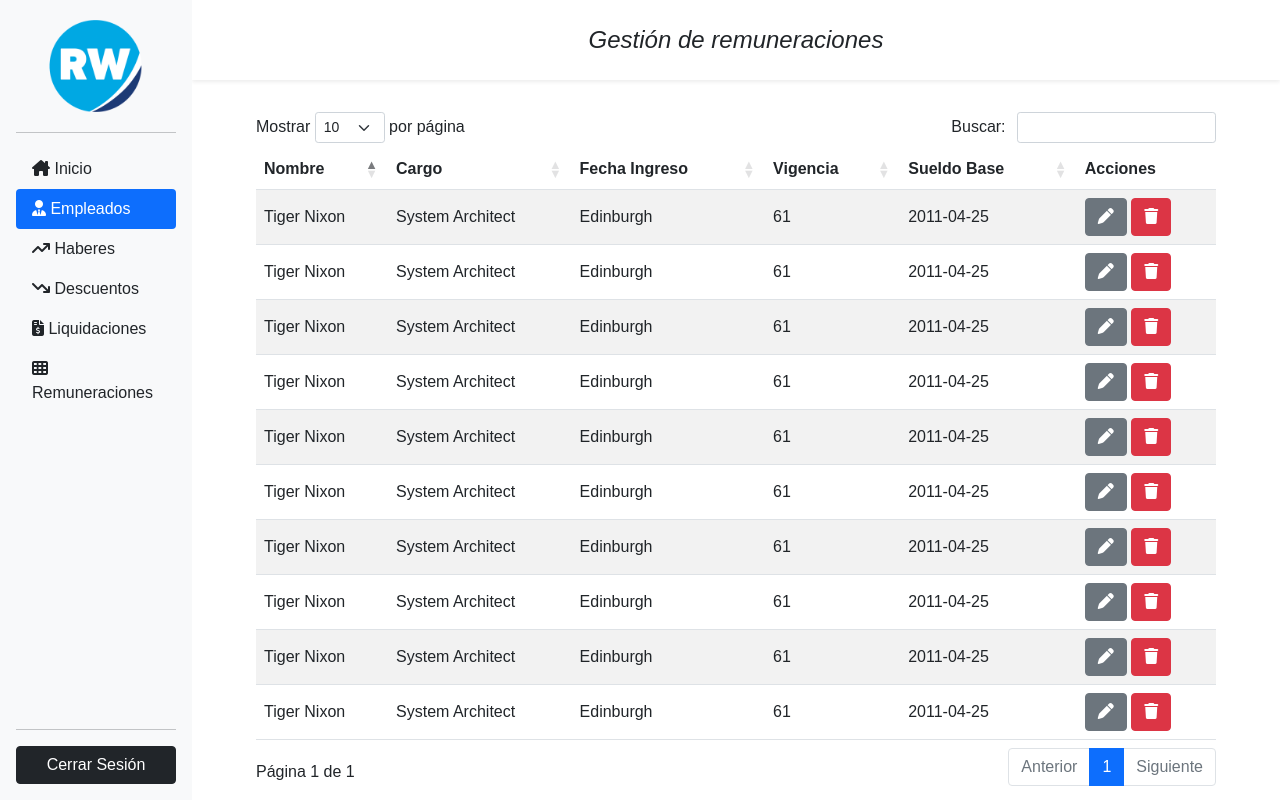
After one commit to FLopac/remuneweb, a PHP site: page /mvcapp/vista/empleados.php in a window 1280 px wide. The commit adds this page. Run offline with PHP 8.4, Linux system fonts and the light colour scheme; some libraries are stand-ins or nearby versions.

Commit message:
Segunda versión rama pruebas

```diff
--- /dev/null
+++ b/vista/css/components/appbar.css
@@ -0,0 +1,3 @@
+.app-bar {
+    height: 80px;
+}
--- /dev/null
+++ b/vista/css/components/sidebar.css
@@ -0,0 +1,10 @@
+.sidebar {
+    width: 15%;
+    position: fixed;
+}
+
+.sidebar .sidebar__icon {
+    width: 100px;
+    margin-left: auto;
+    margin-right: auto;
+}
--- /dev/null
+++ b/vista/css/main.css
@@ -0,0 +1,20 @@
+@import "./components/sidebar.css";
+@import "./components/appbar.css";
+
+body {
+  font-family: "Spartan", sans-serif;
+  font-weight: 300;
+}
+
+.main-container {
+  margin-left: 15%;
+}
+
+main {
+  height: calc(100vh - 80px);
+  padding: 2rem 4rem;
+}
+
+.table td, th {
+    vertical-align: middle;
+}
--- /dev/null
+++ b/vista/empleados.php
@@ -0,0 +1,259 @@
+<!DOCTYPE html>
+<html lang="es">
+
+<head>
+    <meta charset="UTF-8">
+    <meta http-equiv="X-UA-Compatible" content="IE=edge">
+    <meta name="viewport" content="width=device-width, initial-scale=1.0">
+    <title>MVC basico productos</title>
+    <link href="https://cdn.jsdelivr.net/npm/bootstrap@5.1.3/dist/css/bootstrap.min.css" rel="stylesheet" integrity="sha384-1BmE4kWBq78iYhFldvKuhfTAU6auU8tT94WrHftjDbrCEXSU1oBoqyl2QvZ6jIW3" crossorigin="anonymous">
+    <link rel="stylesheet" href="../vista/css/main.css">
+    <link rel="stylesheet" href="https://cdn.datatables.net/1.12.0/css/dataTables.bootstrap5.min.css">
+    <script src="https://kit.fontawesome.com/a9204978b8.js" crossorigin="anonymous"></script>
+</head>
+
+<body>
+    <div>
+        <nav class="sidebar d-flex flex-column flex-shrink-0 bg-light vh-100 p-3">
+            <img class="sidebar__icon" src="../vista/img/icono2.jpg" alt="Logo">
+            <hr>
+            <ul class="nav nav-pills flex-column mb-auto">
+                <li class="nav-item">
+                    <a href="../vista/index.php" class="nav-link link-dark">
+                        <i width="30" class="fa-solid fa-house-chimney"></i>
+                        Inicio
+                    </a>
+                </li>
+                <li class="nav-item">
+                    <a href="../vista/empleados.php" class="nav-link active">
+                        <i width="30" class="fa-solid fa-user-tie"></i>
+                        Empleados
+                    </a>
+                </li>
+                <li class="nav-item">
+                    <a href="../vista/haberes.php" class="nav-link link-dark">
+                        <i width="30" class="fa-solid fa-arrow-trend-up"></i>
+                        Haberes
+                    </a>
+                </li>
+                <li class="nav-item">
+                    <a href="../vista/descuentos.php" class="nav-link link-dark">
+                        <i width="30" class="fa-solid fa-arrow-trend-down"></i>
+                        Descuentos
+                    </a>
+                </li>
+                <li class="nav-item">
+                    <a href="../vista/liquidaciones.php" class="nav-link link-dark">
+                        <i width="30" class="fa-solid fa-file-invoice-dollar"></i>
+                        Liquidaciones
+                    </a>
+                </li>
+                <li class="nav-item">
+                    <a href="../vista/remuneraciones.php" class="nav-link link-dark">
+                        <i width="30" class="fa-solid fa-table-cells"></i>
+                        Remuneraciones
+                    </a>
+                </li>
+            </ul>
+            <hr>
+            <button class="btn btn-dark">Cerrar Sesión</button>
+        </nav>
+        <div class="main-container">
+            <div class="app-bar shadow-sm d-flex flex-column align-items-center justify-content-center">
+                <span class="fs-4 fst-italic fw-light">Gestión de remuneraciones</span>
+            </div>
+            <main>
+                <table id="example" class="table table-striped" style="width:100%">
+                    <thead>
+                        <tr>
+                            <th>Nombre</th>
+                            <th>Cargo</th>
+                            <th>Fecha Ingreso</th>
+                            <th>Vigencia</th>
+                            <th>Sueldo Base</th>
+                            <th>Acciones</th>
+                        </tr>
+                    </thead>
+                    <tbody>
+                        <tr>
+                            <td>Tiger Nixon</td>
+                            <td>System Architect</td>
+                            <td>Edinburgh</td>
+                            <td>61</td>
+                            <td>2011-04-25</td>
+                            <td>
+                                <button class="btn btn-secondary">
+                                    <i class="fa-solid fa-pen"></i>
+                                </button>
+                                <button class="btn btn-danger">
+                                    <i class="fa-solid fa-trash"></i>
+                                </button>
+                            </td>
+                        </tr>
+                        <tr>
+                            <td>Tiger Nixon</td>
+                            <td>System Architect</td>
+                            <td>Edinburgh</td>
+                            <td>61</td>
+                            <td>2011-04-25</td>
+                            <td>
+                                <button class="btn btn-secondary">
+                                    <i class="fa-solid fa-pen"></i>
+                                </button>
+                                <button class="btn btn-danger">
+                                    <i class="fa-solid fa-trash"></i>
+                                </button>
+                            </td>
+                        </tr>
+                        <tr>
+                            <td>Tiger Nixon</td>
+                            <td>System Architect</td>
+                            <td>Edinburgh</td>
+                            <td>61</td>
+                            <td>2011-04-25</td>
+                            <td>
+                                <button class="btn btn-secondary">
+                                    <i class="fa-solid fa-pen"></i>
+                                </button>
+                                <button class="btn btn-danger">
+                                    <i class="fa-solid fa-trash"></i>
+                                </button>
+                            </td>
+                        </tr>
+                        <tr>
+                            <td>Tiger Nixon</td>
+                            <td>System Architect</td>
+                            <td>Edinburgh</td>
+                            <td>61</td>
+                            <td>2011-04-25</td>
+                            <td>
+                                <button class="btn btn-secondary">
+                                    <i class="fa-solid fa-pen"></i>
+                                </button>
+                                <button class="btn btn-danger">
+                                    <i class="fa-solid fa-trash"></i>
+                                </button>
+                            </td>
+                        </tr>
+                        <tr>
+                            <td>Tiger Nixon</td>
+                            <td>System Architect</td>
+                            <td>Edinburgh</td>
+                            <td>61</td>
+                            <td>2011-04-25</td>
+                            <td>
+                                <button class="btn btn-secondary">
+                                    <i class="fa-solid fa-pen"></i>
+                                </button>
+                                <button class="btn btn-danger">
+                                    <i class="fa-solid fa-trash"></i>
+                                </button>
+                            </td>
+                        </tr>
+                        <tr>
+                            <td>Tiger Nixon</td>
+                            <td>System Architect</td>
+                            <td>Edinburgh</td>
+                            <td>61</td>
+                            <td>2011-04-25</td>
+                            <td>
+                                <button class="btn btn-secondary">
+                                    <i class="fa-solid fa-pen"></i>
+                                </button>
+                                <button class="btn btn-danger">
+                                    <i class="fa-solid fa-trash"></i>
+                                </button>
+                            </td>
+                        </tr>
+                        <tr>
+                            <td>Tiger Nixon</td>
+                            <td>System Architect</td>
+                            <td>Edinburgh</td>
+                            <td>61</td>
+                            <td>2011-04-25</td>
+                            <td>
+                                <button class="btn btn-secondary">
+                                    <i class="fa-solid fa-pen"></i>
+                                </button>
+                                <button class="btn btn-danger">
+                                    <i class="fa-solid fa-trash"></i>
+                                </button>
+                            </td>
+                        </tr>
+                        <tr>
+                            <td>Tiger Nixon</td>
+                            <td>System Architect</td>
+                            <td>Edinburgh</td>
+                            <td>61</td>
+                            <td>2011-04-25</td>
+                            <td>
+                                <button class="btn btn-secondary">
+                                    <i class="fa-solid fa-pen"></i>
+                                </button>
+                                <button class="btn btn-danger">
+                                    <i class="fa-solid fa-trash"></i>
+                                </button>
+                            </td>
+                        </tr>
+                        <tr>
+                            <td>Tiger Nixon</td>
+                            <td>System Architect</td>
+                            <td>Edinburgh</td>
+                            <td>61</td>
+                            <td>2011-04-25</td>
+                            <td>
+                                <button class="btn btn-secondary">
+                                    <i class="fa-solid fa-pen"></i>
+                                </button>
+                                <button class="btn btn-danger">
+                                    <i class="fa-solid fa-trash"></i>
+                                </button>
+                            </td>
+                        </tr>
+                        <tr>
+                            <td>Tiger Nixon</td>
+                            <td>System Architect</td>
+                            <td>Edinburgh</td>
+                            <td>61</td>
+                            <td>2011-04-25</td>
+                            <td>
+                                <button class="btn btn-secondary">
+                                    <i class="fa-solid fa-pen"></i>
+                                </button>
+                                <button class="btn btn-danger">
+                                    <i class="fa-solid fa-trash"></i>
+                                </button>
+                            </td>
+                        </tr>
+                    </tbody>
+                </table>
+            </main>
+        </div>
+    </div>
+
+    <script src="https://code.jquery.com/jquery-3.5.1.js"></script>
+    <script src="https://cdn.datatables.net/1.12.0/js/jquery.dataTables.min.js"></script>
+    <script src="https://cdn.datatables.net/1.12.0/js/dataTables.bootstrap5.min.js"></script>
+    <script>
+        $(document).ready(function() {
+            $('#example').DataTable({
+                language: {
+                    lengthMenu: "Mostrar _MENU_ por página",
+                    zeroRecords: "Ningún registro encontrado",
+                    info: "Página _PAGE_ de _PAGES_",
+                    search: "Buscar: ",
+                    loading: "Cargando...",
+                    processing: "Procesando...",
+                    paginate: {
+                        previous: "Anterior",
+                        next: "Siguiente"
+                    },
+                },
+                columnDefs: [{
+                    orderable: false,
+                    targets: [5]
+                }, ]
+            });
+        });
+    </script>
+    <?php include_once("./layouts/footer.php") ?>
--- a/vista/layouts/footer.php
+++ b/vista/layouts/footer.php
@@ -1,4 +1,2 @@
-<!-- /Contenido-->
-    </div>
 </body>
 </html>
```
Also changed, not shown: vista/css/app.css (deleted, +0 -21 lines), vista/descuentos.php (added, +56 -0 lines), vista/haberes.php (added, +56 -0 lines), vista/index.php (+80 -32 lines), vista/layouts/header.php (+5 -5 lines), vista/liquidaciones.php (added, +56 -0 lines), vista/remuneraciones.php (added, +56 -0 lines), vista/img/fotolg2.jpg (added), vista/img/icono2.jpg (added), vista/layouts/appbar.php (added), 1 other file.
